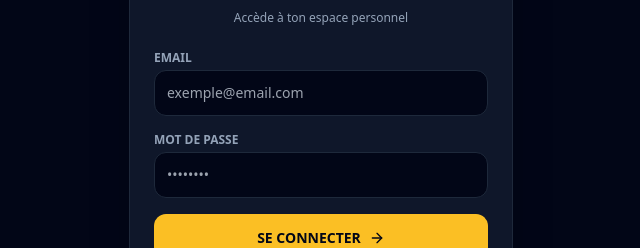
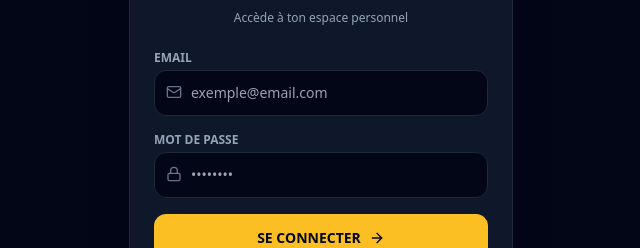
Before and after one commit to Juez34/coaching-vip, a Next.js app: page /login in a window 1280 px wide. Shown: the part 286-534 px from the top of the page, without its empty margins (319-959 px from the left). Built offline with nearby package versions, Linux system fonts and the light colour scheme; no server answers.

Commit message:
Update page.js

```diff
--- a/app/login/page.js
+++ b/app/login/page.js
@@ -22,7 +22,7 @@ export default function Login() {
 
     try {
       if (isSignUp) {
-        // INSCRIPTION avec envoi du rôle dans metadata pour le Trigger
+        // INSCRIPTION avec envoi du rôle dans les métadonnées (pour le Trigger SQL)
         const { data, error } = await supabase.auth.signUp({
           email,
           password,
@@ -49,12 +49,16 @@ export default function Login() {
         const { data, error } = await supabase.auth.signInWithPassword({ email, password });
         if (error) throw error;
 
-        // Récupération du rôle dans profiles
-        const { data: profile } = await supabase
+        // Récupération stricte du rôle dans la table profiles
+        const { data: profile, error: profileError } = await supabase
           .from("profiles")
           .select("role")
           .eq("id", data.user.id)
-          .maybeSingle();
+          .single();
+
+        if (profileError) {
+          console.error("Erreur de récupération du profil:", profileError);
+        }
 
         const userRole = profile?.role || "client";
         redirectUser(userRole);
@@ -114,26 +118,32 @@ export default function Login() {
 
           <div>
             <label className="block text-xs font-bold uppercase text-slate-400 mb-1">Email</label>
+            <div className="relative">
+              <Mail className="w-4 h-4 text-slate-500 absolute left-3 top-3.5" />
               <input
                 type="email"
                 placeholder="exemple@email.com"
                 value={email}
                 onChange={(e) => setEmail(e.target.value)}
-              className="w-full bg-slate-950 border border-slate-800 rounded-xl py-3 px-3 text-sm text-white focus:outline-none focus:border-amber-400"
+                className="w-full bg-slate-950 border border-slate-800 rounded-xl py-3 pl-9 pr-3 text-sm text-white focus:outline-none focus:border-amber-400"
                 required
               />
+            </div>
           </div>
 
           <div>
             <label className="block text-xs font-bold uppercase text-slate-400 mb-1">Mot de passe</label>
+            <div className="relative">
+              <Lock className="w-4 h-4 text-slate-500 absolute left-3 top-3.5" />
               <input
                 type="password"
                 placeholder="••••••••"
                 value={password}
                 onChange={(e) => setPassword(e.target.value)}
-              className="w-full bg-slate-950 border border-slate-800 rounded-xl py-3 px-3 text-sm text-white focus:outline-none focus:border-amber-400"
+                className="w-full bg-slate-950 border border-slate-800 rounded-xl py-3 pl-9 pr-3 text-sm text-white focus:outline-none focus:border-amber-400"
                 required
               />
+            </div>
           </div>
 
           <button
```
Lines whose indentation alone changed are shown as unchanged.
